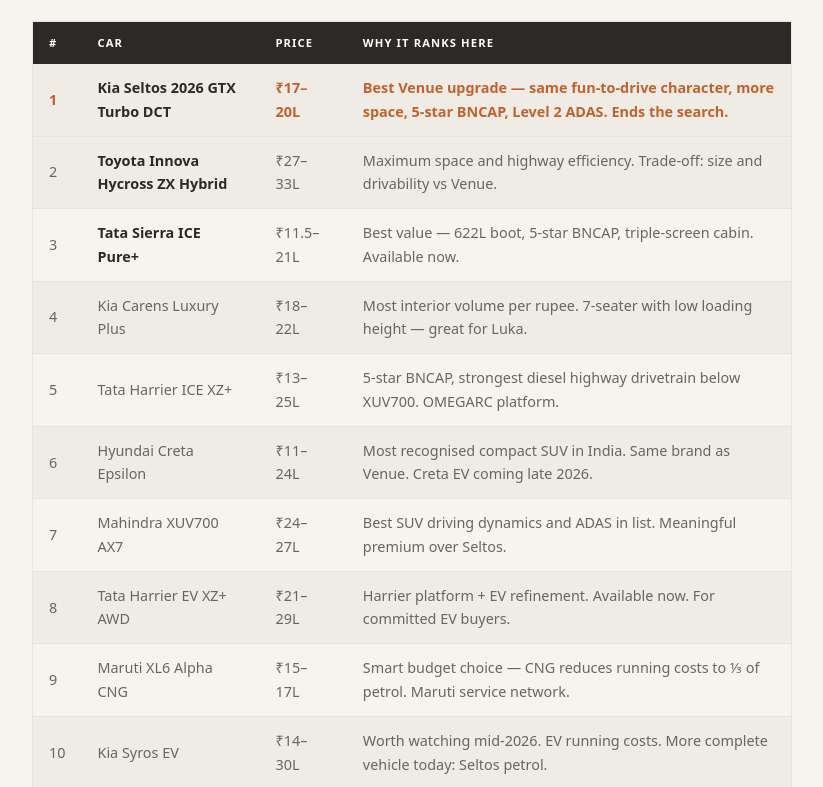
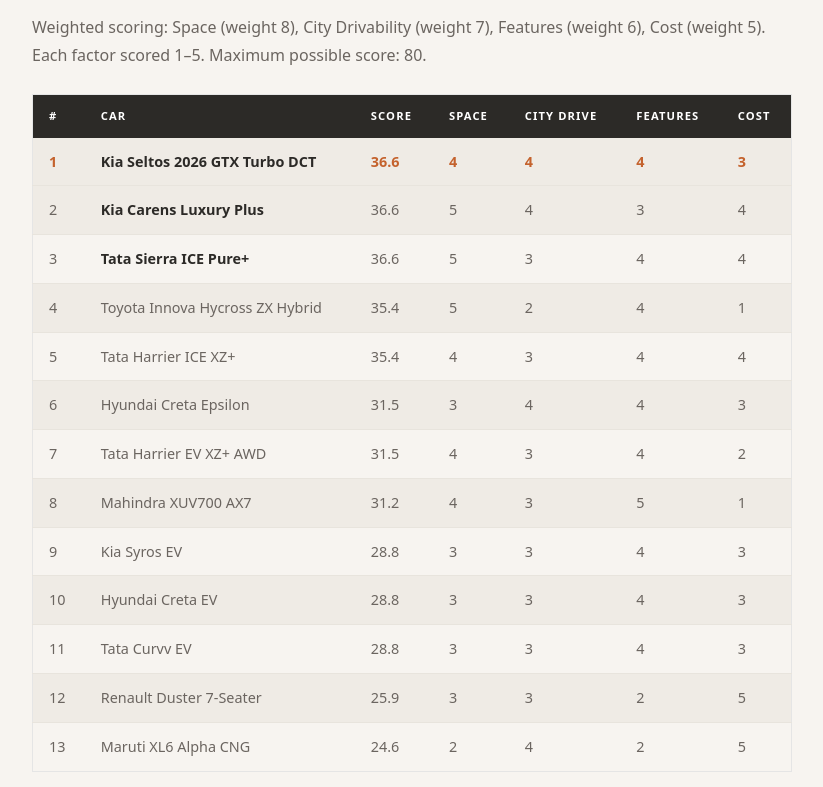
Before and after one commit to sajin8-dot/research-hub, a Next.js app: page /articles/venue-upgrade in a window 1280 px wide. Shown: the part 1261-2048 px from the top of the page, without its empty margins (228-1051 px from the left). Built offline with nearby package versions, Linux system fonts and the light colour scheme; a web font is replaced by a local one.

Commit message:
feat: weighted scoring table — Seb's 4 factors (space 8, city drive 7, features 6, cost 5) applied to all 13 cars

```diff
--- a/app/articles/venue-upgrade/page.tsx
+++ b/app/articles/venue-upgrade/page.tsx
@@ -56,93 +56,97 @@
           {/* RANKING SUMMARY */}
           <section id="ranking">
             <h2>The Rankings</h2>
+            <p className="table-note">Weighted scoring: Space (weight 8), City Drivability (weight 7), Features (weight 6), Cost (weight 5). Each factor scored 1–5. Maximum possible score: 80.</p>
             <table className="data-table">
               <thead>
                 <tr>
                   <th className="num">#</th>
                   <th>Car</th>
-                  <th className="num">Price</th>
-                  <th>Why It Ranks Here</th>
+                  <th className="num">Score</th>
+                  <th>Space</th>
+                  <th>City Drive</th>
+                  <th>Features</th>
+                  <th>Cost</th>
                 </tr>
               </thead>
               <tbody>
                 <tr className="highlight">
                   <td className="num">1</td>
                   <td><strong>Kia Seltos 2026 GTX Turbo DCT</strong></td>
-                  <td className="num">₹17–20L</td>
-                  <td>Best Venue upgrade — same fun-to-drive character, more space, 5-star BNCAP, Level 2 ADAS. Ends the search.</td>
+                  <td className="num">36.6</td>
+                  <td className="num">4</td><td className="num">4</td><td className="num">4</td><td className="num">3</td>
                 </tr>
                 <tr>
                   <td className="num">2</td>
-                  <td><strong>Toyota Innova Hycross ZX Hybrid</strong></td>
-                  <td className="num">₹27–33L</td>
-                  <td>Maximum space and highway efficiency. Trade-off: size and drivability vs Venue.</td>
+                  <td><strong>Kia Carens Luxury Plus</strong></td>
+                  <td className="num">36.6</td>
+                  <td className="num">5</td><td className="num">4</td><td className="num">3</td><td className="num">4</td>
                 </tr>
                 <tr>
                   <td className="num">3</td>
                   <td><strong>Tata Sierra ICE Pure+</strong></td>
-                  <td className="num">₹11.5–21L</td>
-                  <td>Best value — 622L boot, 5-star BNCAP, triple-screen cabin. Available now.</td>
+                  <td className="num">36.6</td>
+                  <td className="num">5</td><td className="num">3</td><td className="num">4</td><td className="num">4</td>
                 </tr>
                 <tr>
                   <td className="num">4</td>
-                  <td>Kia Carens Luxury Plus</td>
-                  <td className="num">₹18–22L</td>
-                  <td>Most interior volume per rupee. 7-seater with low loading height — great for Luka.</td>
+                  <td>Toyota Innova Hycross ZX Hybrid</td>
+                  <td className="num">35.4</td>
+                  <td className="num">5</td><td className="num">2</td><td className="num">4</td><td className="num">1</td>
                 </tr>
                 <tr>
                   <td className="num">5</td>
                   <td>Tata Harrier ICE XZ+</td>
-                  <td className="num">₹13–25L</td>
-                  <td>5-star BNCAP, strongest diesel highway drivetrain below XUV700. OMEGARC platform.</td>
+                  <td className="num">35.4</td>
+                  <td className="num">4</td><td className="num">3</td><td className="num">4</td><td className="num">4</td>
                 </tr>
                 <tr>
                   <td className="num">6</td>
                   <td>Hyundai Creta Epsilon</td>
-                  <td className="num">₹11–24L</td>
-                  <td>Most recognised compact SUV in India. Same brand as Venue. Creta EV coming late 2026.</td>
+                  <td className="num">31.5</td>
+                  <td className="num">3</td><td className="num">4</td><td className="num">4</td><td className="num">3</td>
                 </tr>
                 <tr>
                   <td className="num">7</td>
-                  <td>Mahindra XUV700 AX7</td>
-                  <td className="num">₹24–27L</td>
-                  <td>Best SUV driving dynamics and ADAS in list. Meaningful premium over Seltos.</td>
+                  <td>Tata Harrier EV XZ+ AWD</td>
+                  <td className="num">31.5</td>
+                  <td className="num">4</td><td className="num">3</td><td className="num">4</td><td className="num">2</td>
                 </tr>
                 <tr>
                   <td className="num">8</td>
-                  <td>Tata Harrier EV XZ+ AWD</td>
-                  <td className="num">₹21–29L</td>
-                  <td>Harrier platform + EV refinement. Available now. For committed EV buyers.</td>
+                  <td>Mahindra XUV700 AX7</td>
+                  <td className="num">31.2</td>
+                  <td className="num">4</td><td className="num">3</td><td className="num">5</td><td className="num">1</td>
                 </tr>
                 <tr>
                   <td className="num">9</td>
-                  <td>Maruti XL6 Alpha CNG</td>
-                  <td className="num">₹15–17L</td>
-                  <td>Smart budget choice — CNG reduces running costs to ⅓ of petrol. Maruti service network.</td>
+                  <td>Kia Syros EV</td>
+                  <td className="num">28.8</td>
+                  <td className="num">3</td><td className="num">3</td><td className="num">4</td><td className="num">3</td>
                 </tr>
                 <tr>
                   <td className="num">10</td>
-                  <td>Kia Syros EV</td>
-                  <td className="num">₹14–30L</td>
-                  <td>Worth watching mid-2026. EV running costs. More complete vehicle today: Seltos petrol.</td>
+                  <td>Hyundai Creta EV</td>
+                  <td className="num">28.8</td>
+                  <td className="num">3</td><td className="num">3</td><td className="num">4</td><td className="num">3</td>
                 </tr>
                 <tr>
                   <td className="num">11</td>
-                  <td>Hyundai Creta EV</td>
-                  <td className="num">₹18–22L</td>
-                  <td>Coming late 2026. Wait only if committed to Creta platform + EV.</td>
+                  <td>Tata Curvv EV</td>
+                  <td className="num">28.8</td>
+                  <td className="num">3</td><td className="num">3</td><td className="num">4</td><td className="num">3</td>
                 </tr>
                 <tr>
                   <td className="num">12</td>
-                  <td>Tata Curvv EV</td>
-                  <td className="num">₹15–24L</td>
-                  <td>Coming 2026. Tata's proven EV drivetrain. Worth watching.</td>
+                  <td>Renault Duster 7-Seater</td>
+                  <td className="num">25.9</td>
+                  <td className="num">3</td><td className="num">3</td><td className="num">2</td><td className="num">5</td>
                 </tr>
                 <tr>
                   <td className="num">13</td>
-                  <td>Renault Duster 7-Seater</td>
-                  <td className="num">₹10–20L</td>
-                  <td>Late 2026 wildcard. Potentially cheapest 7-seater if pricing holds.</td>
+                  <td>Maruti XL6 Alpha CNG</td>
+                  <td className="num">24.6</td>
+                  <td className="num">2</td><td className="num">4</td><td className="num">2</td><td className="num">5</td>
                 </tr>
               </tbody>
             </table>
```
